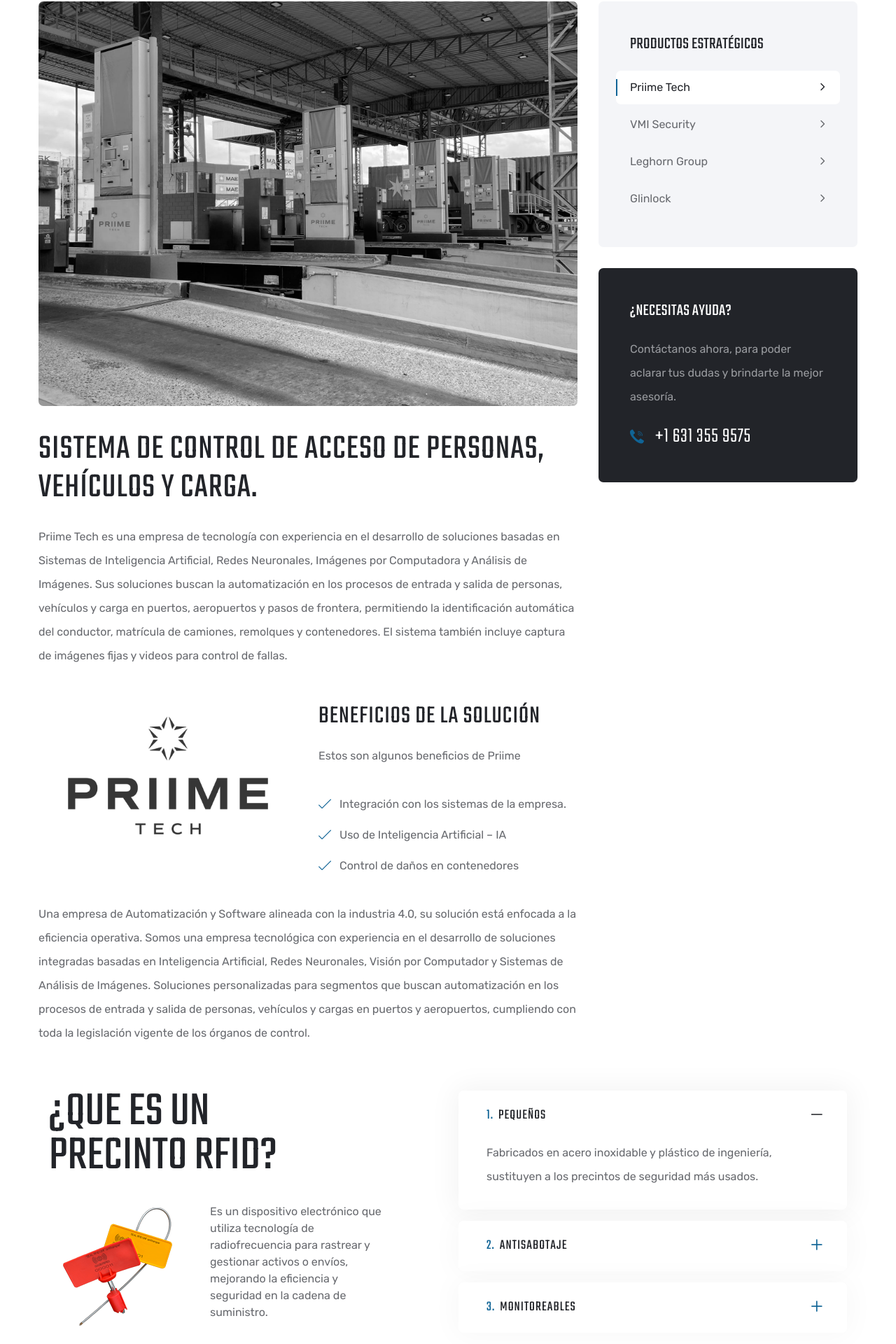
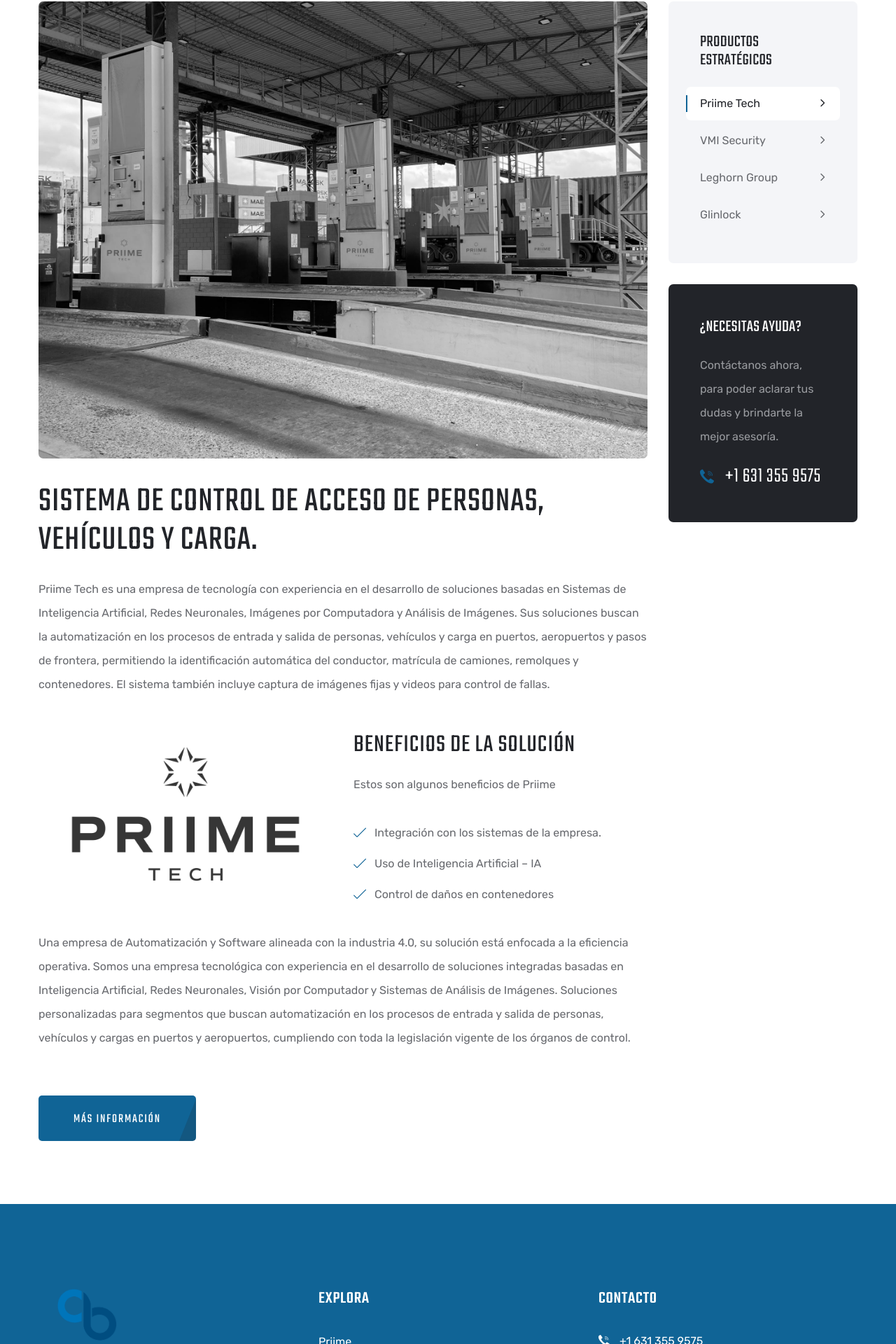
Before and after one commit to MiguelGuevara25/websiteCyberborder, a Next.js app: page /partners/priime in a window 1280 px wide. Shown: the part 568-2488 px from the top of the page at 70% size. Built offline with nearby package versions, Linux system fonts and the light colour scheme.

Commit message:
cambios de leghorn

```diff
--- a/src/components/SidebarPageContainer/ContentSide.js
+++ b/src/components/SidebarPageContainer/ContentSide.js
@@ -1,6 +1,7 @@
 import { Col, Image, Row } from "react-bootstrap";
+import WeDOSection from "../WeDOSection/WeDOSection";
 
-const ContentSide = ({ object }) => {
+const ContentSide = ({ object, titleLayout }) => {
   const {
     title,
     text1,
@@ -13,11 +14,16 @@
     text3,
   } = object;
 
+  console.log(titleLayout);
+
   return (
     <div className="service-details">
       <div className="main-image image">
         <Image src={image.src} alt="" />
       </div>
+
+      {titleLayout === "Leghorn Group" && <WeDOSection />}
+
       <div className="text-content">
         <h3>{title}</h3>
         <p>{text1}</p>
--- a/src/components/SidebarPageContainer/SidebarPageContainer.js
+++ b/src/components/SidebarPageContainer/SidebarPageContainer.js
@@ -107,15 +107,13 @@
     <div className="sidebar-page-container">
       <div className="auto-container">
         <Row className="clearfix">
-          <Col lg={8} md={12} sm={12} className="content-side">
-            <ContentSide object={object} />
+          <Col lg={9} md={12} sm={12} className="content-side">
+            <ContentSide object={object} titleLayout={titleLayout} />
           </Col>
-          <Col lg={4} md={12} sm={12} className="sidebar-side">
+          <Col lg={3} md={12} sm={12} className="sidebar-side">
             <SidebarSide />
           </Col>
         </Row>
-
-        <WeDOSection />
 
         <button className="theme-btn btn-style-one">
           <i className="btn-curve"></i>
--- a/src/components/WeDOSection/WeDOSection.js
+++ b/src/components/WeDOSection/WeDOSection.js
@@ -19,21 +19,27 @@
     <section className="we-do-section">
       <div className="auto-container">
         <Row className="clearfix">
-          <Col lg={6} md={12} sm={12} className="left-col">
+          <Col
+            lg={6}
+            md={12}
+            sm={12}
+            className="left-col"
+            style={{ width: "max-content" }}
+          >
             <div className="inner">
               <div className="sec-title">
                 <h2>
                   <TextSplit text={title} />
                 </h2>
               </div>
-              <div className="featured-block clearfix">
+              {/* <div className="featured-block clearfix">
                 <div className="image">
                   <Image src={featuredImage.src} alt="" />
                 </div>
                 <div className="text" style={{ lineHeight: "1.5em" }}>
                   {text}
                 </div>
-              </div>
+              </div> */}
             </div>
           </Col>
           <Col lg={6} md={12} sm={12} className="right-col">
```
Also changed, not shown: src/styles/style.css.
